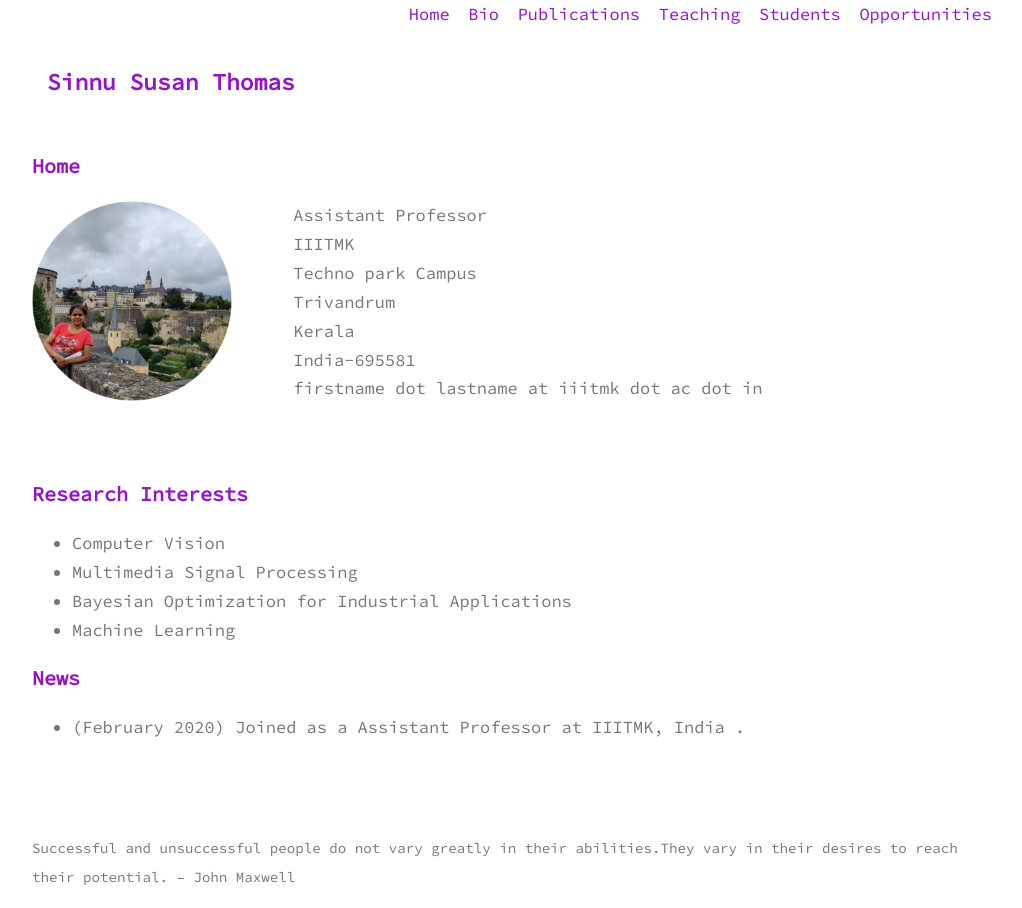
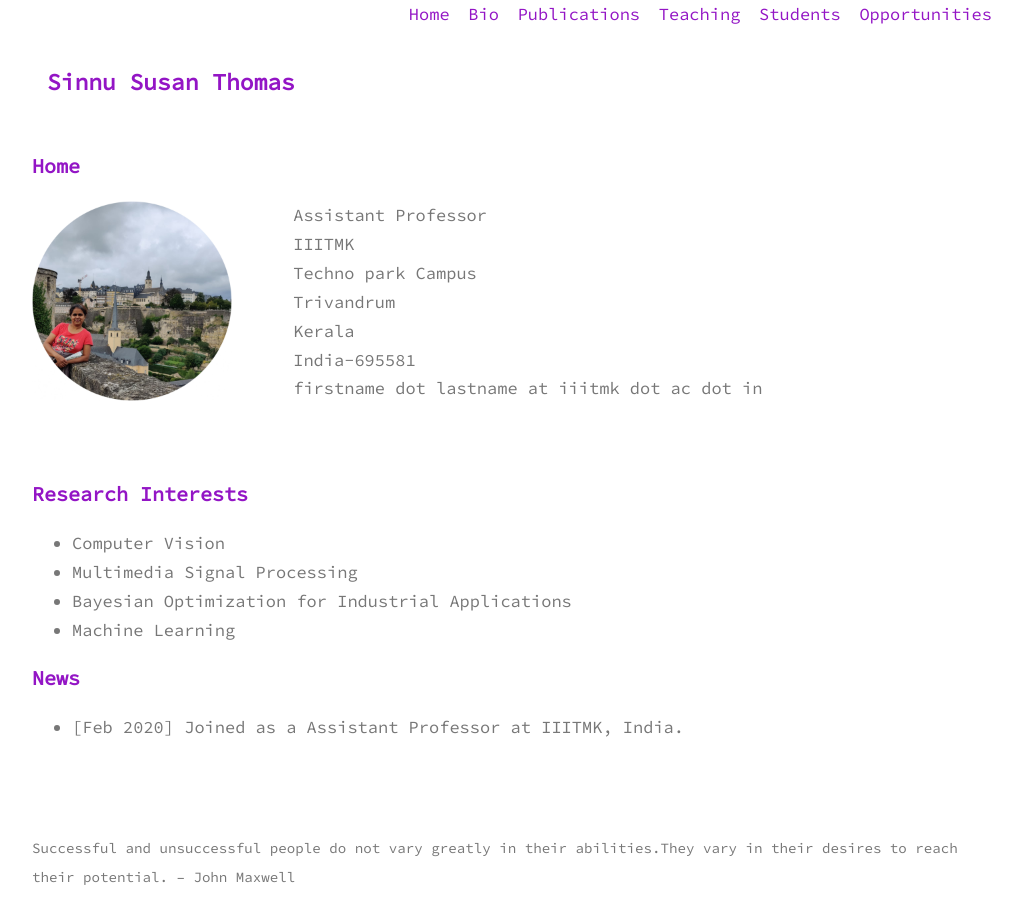
Before and after one commit to sinnuthomas/sinnuthomas.github.io, a Jekyll site: the page built from index.md, in a window 1280 px wide. Shown: the whole page, without its empty margins (128-1150 px from the left). Built offline with Jekyll 4.4.1, drawn with Linux system fonts in a browser that asks for light colours.

Commit message:
Update index.md

```diff
--- a/index.md
+++ b/index.md
@@ -21,7 +21,7 @@ title: Home
 * Machine Learning
 
 ## News
-* (February 2020) Joined as a Assistant Professor at IIITMK, India .
+* [Feb 2020] Joined as a Assistant Professor at IIITMK, India.
 
 <br/><br/>
 <p><small>Successful and unsuccessful people do not vary greatly in their abilities.They vary in their desires to reach their potential. – John Maxwell </small></p>
```
